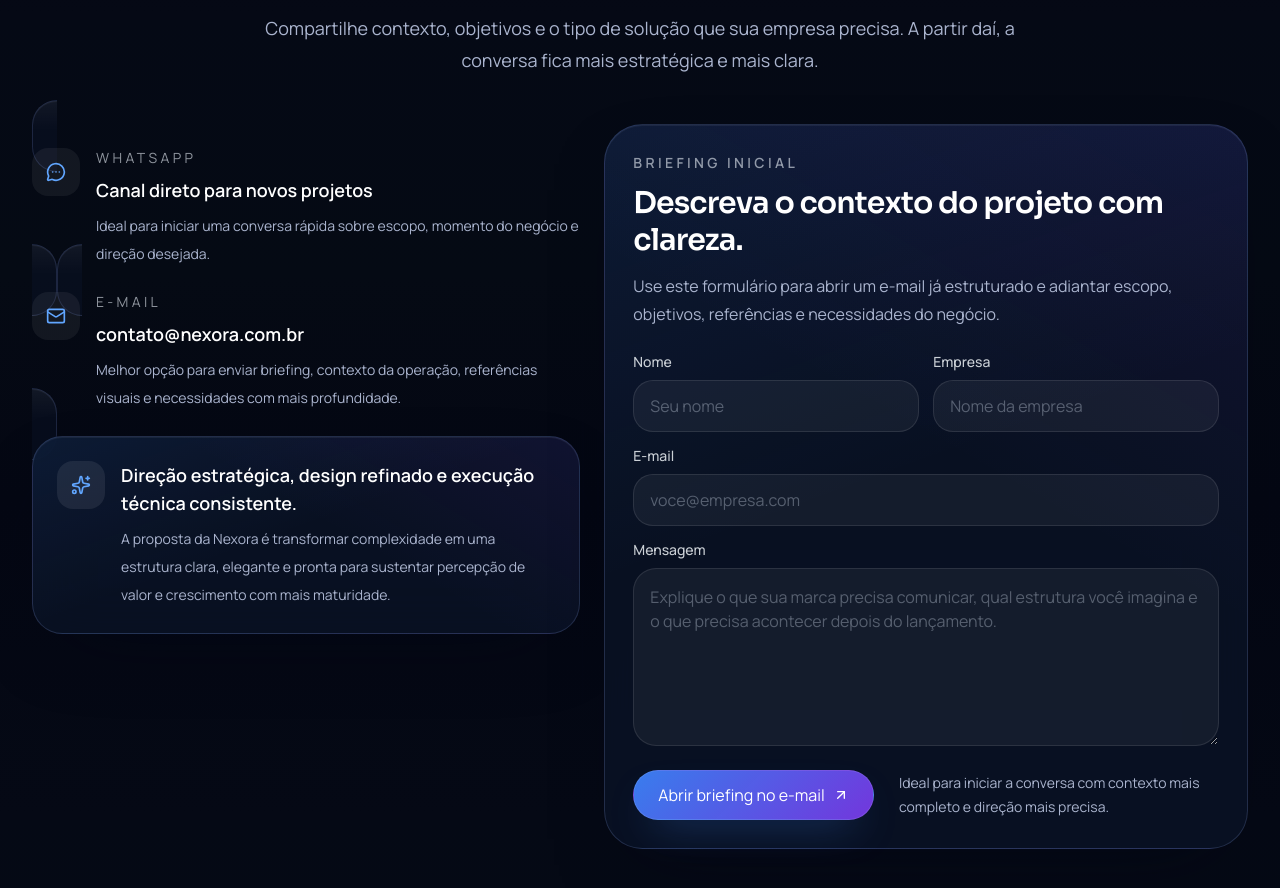
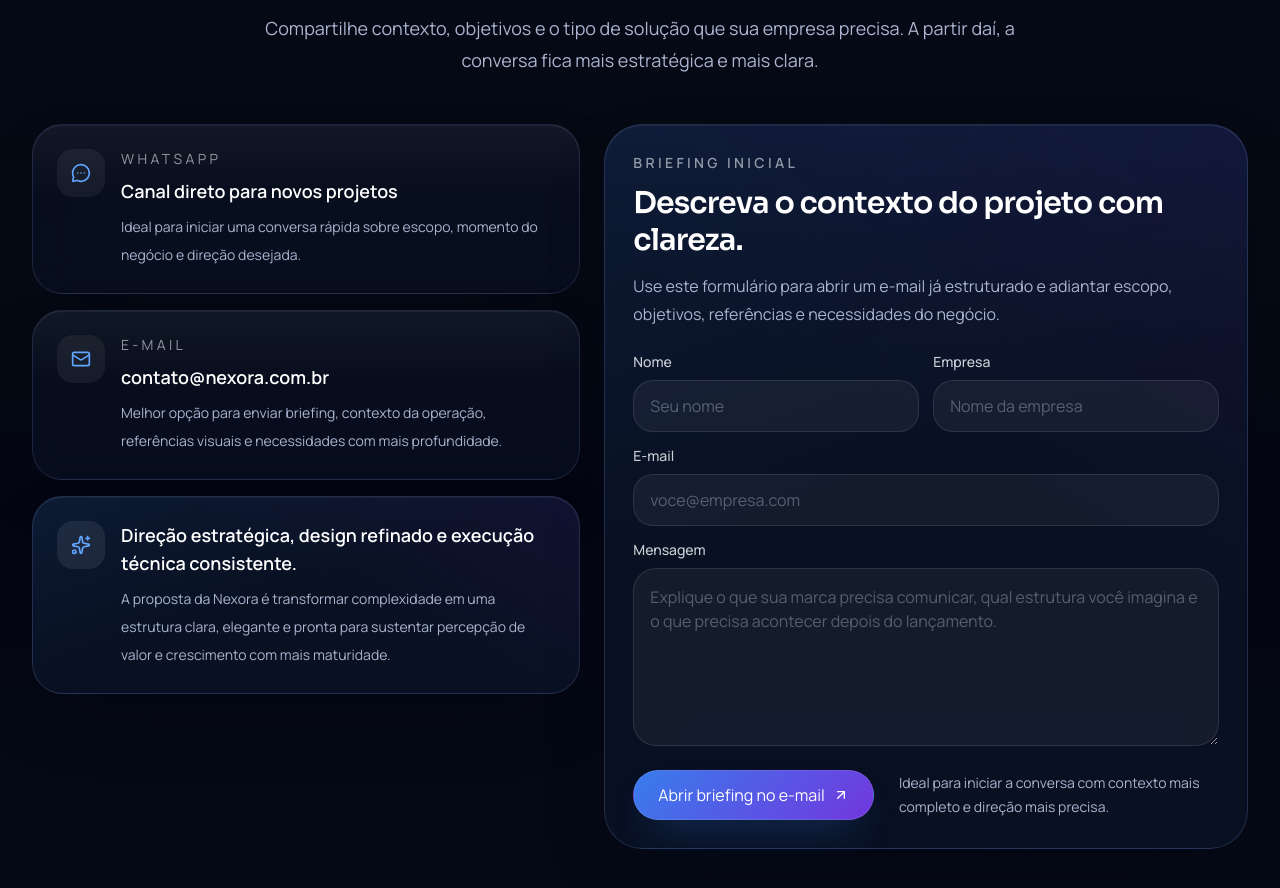
Before and after one commit to GustavobrittoDev/NEXORA, a Next.js app: page / in a window 1280 px wide. Shown: the part 7502-8390 px from the top of the page. Built offline with nearby package versions, Linux system fonts and the light colour scheme.

Commit message:
Fix contact cards rendering

```diff
--- a/app/page.tsx
+++ b/app/page.tsx
@@ -456,7 +456,7 @@ export default function Home() {
                   href={whatsappUrl}
                   target="_blank"
                   rel="noopener noreferrer"
-                  className="panel lift-hover rounded-[1.9rem] px-6 py-6"
+                  className="panel lift-hover block rounded-[1.9rem] px-6 py-6"
                 >
                   <div className="flex items-start gap-4">
                     <div className="flex h-12 w-12 shrink-0 items-center justify-center rounded-2xl bg-white/[0.06] text-brand-strong">
@@ -479,7 +479,7 @@ export default function Home() {
 
                 <a
                   href={mailtoUrl}
-                  className="panel lift-hover rounded-[1.9rem] px-6 py-6"
+                  className="panel lift-hover block rounded-[1.9rem] px-6 py-6"
                 >
                   <div className="flex items-start gap-4">
                     <div className="flex h-12 w-12 shrink-0 items-center justify-center rounded-2xl bg-white/[0.06] text-brand-strong">
```
